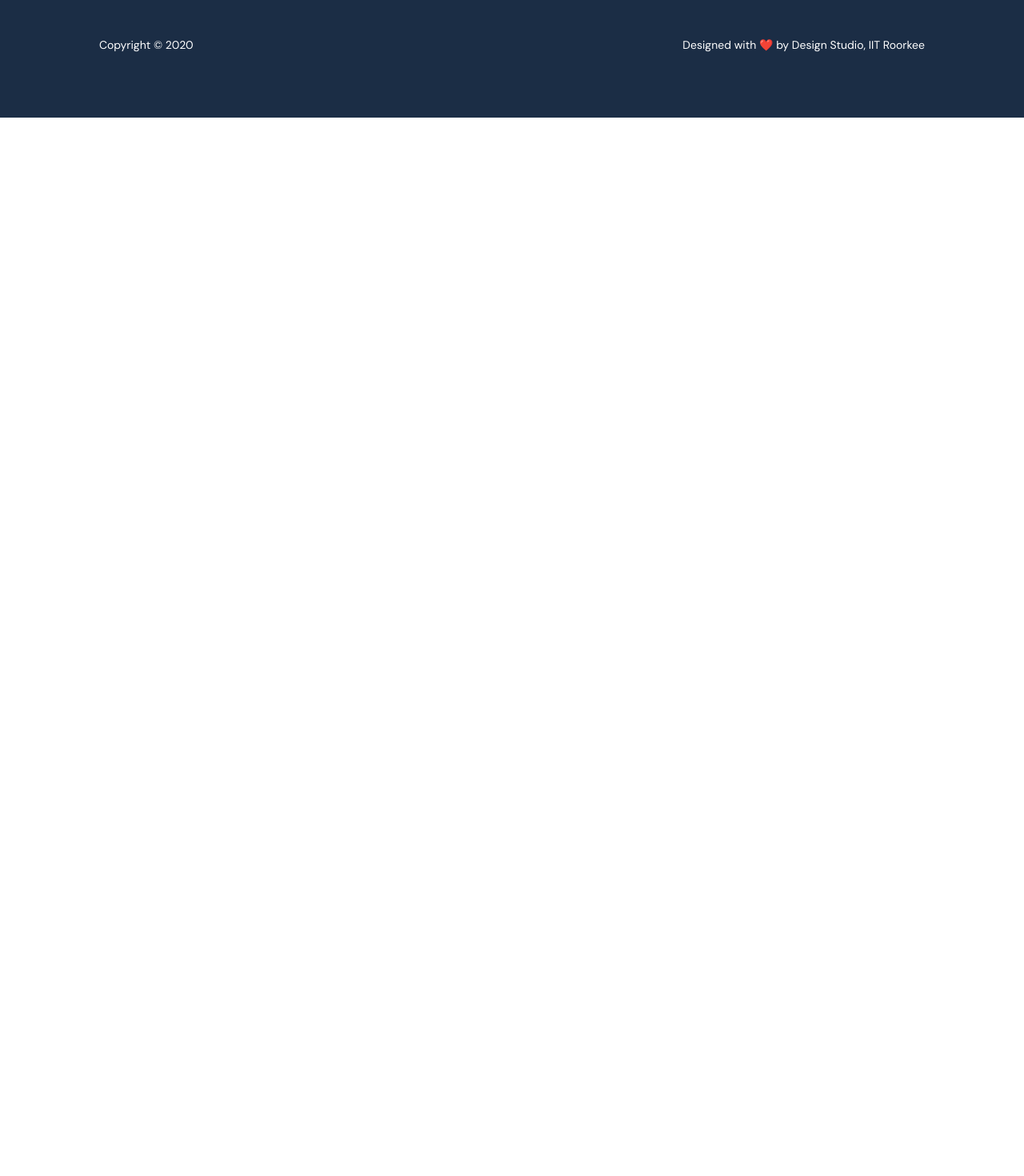
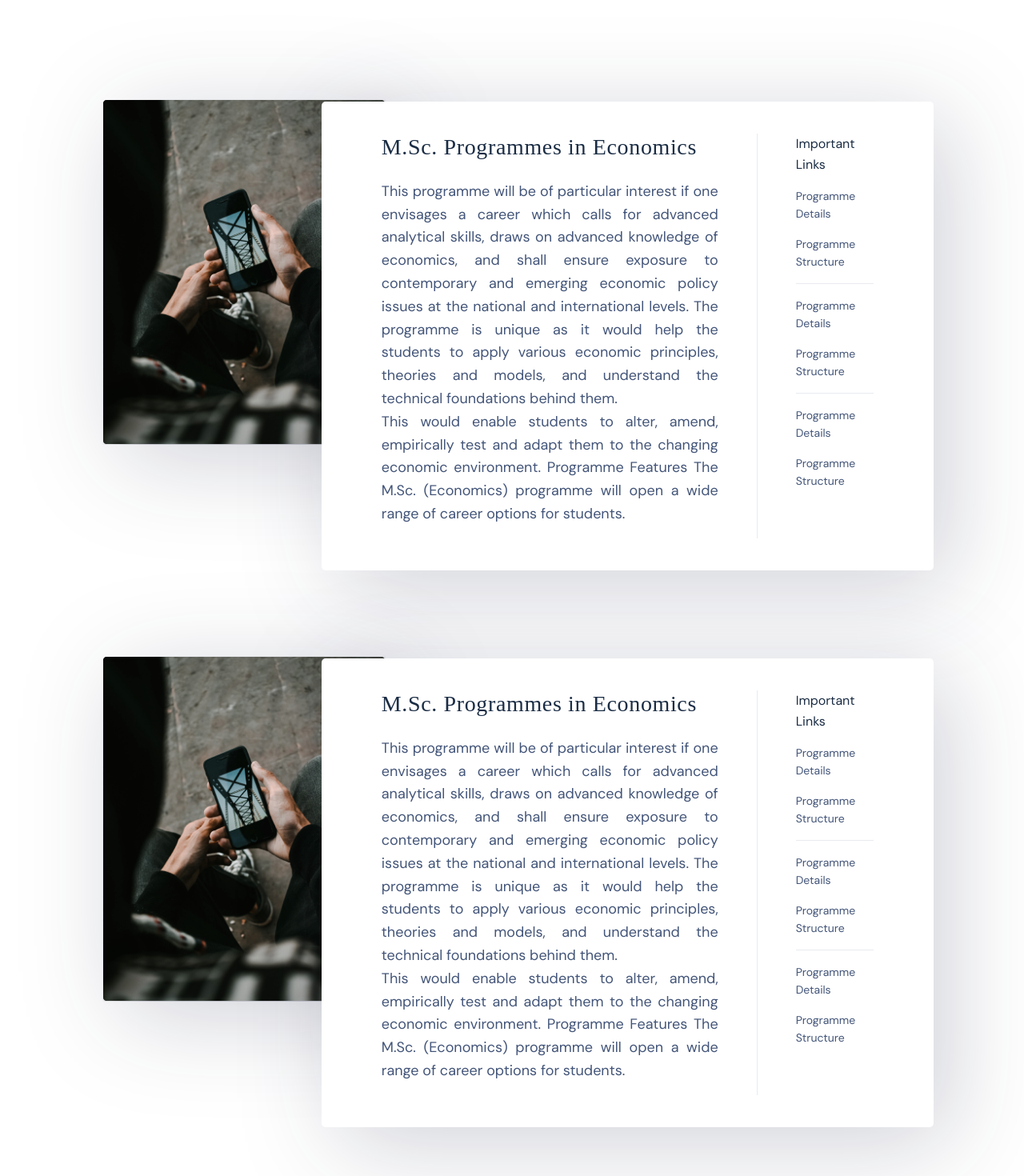
Before and after one commit to Anandjeechoubey/HSS-frontend, a React (Create React App) app: page /academics in a window 1280 px wide. Shown: the part 1240-2710 px from the top of the page at 80% size. Before the commit the page ends 1387 px from the top, so only its background shows below. Built offline with nearby package versions, Linux system fonts and the light colour scheme.

Commit message:
feat: acads page

```diff
--- a/src/index.scss
+++ b/src/index.scss
@@ -24,3 +24,4 @@
 @import "./styles/components/footer";
 @import "./styles/pages/about";
 @import "./styles/components/faculty";
+@import "./styles/pages/academics";
--- a/src/pages/about.js
+++ b/src/pages/about.js
@@ -63,10 +63,7 @@ function About() {
         </p>
       </HeroSection>
 
-      <section
-        className="padded-container d-flex align-items-center flex-wrap flex-md-nowrap"
-        style={{ background: "rgba(251, 251, 253, 1)" }}
-      >
+      <section className="padded-container d-flex align-items-center flex-wrap flex-md-nowrap grey-section">
         <img className="home--hist-img" src={history} />
         <div className="ofc--card about--history-card">
           <h1 className="section-heading">Our History</h1>
--- a/src/pages/academics.js
+++ b/src/pages/academics.js
@@ -1,5 +1,9 @@
 import React from "react";
 import HeroSection from "components/hero";
+import talks from "assets/images/talks.png";
+import history from "assets/images/history.png";
+import Row from "react-bootstrap/Row";
+import Col from "react-bootstrap/Col";
 
 function Academics() {
   return (
@@ -17,6 +21,161 @@ function Academics() {
           programme.
         </p>
       </HeroSection>
+
+      <section className="padded-container">
+        <h1 className="section-heading ">Programs Offered</h1>
+        <p className="section-content" style={{ maxWidth: "50rem" }}>
+          The Department welcomes students who are interested to pursue a PhD in
+          any of the area of humanities and social sciences. The Economics
+          discipline now admits a limited set of students in the M.Sc. programme
+          in Economics. Start exploring the areas/disciplines to explore your
+          interests and plan on joining us.
+        </p>
+      </section>
+
+      <section className="padded-container d-flex align-items-center flex-wrap flex-md-nowrap acad--progs-section">
+        <img className="dp-shadow acad--progs-img" src={talks} />
+        <div className="ofc--card acad--progs-card row">
+          <div className="col-9 pr-5">
+            <h2 className="section-heading mb-4">
+              M.Sc. Programmes in Economics
+            </h2>
+            <p className="section-content">
+              This programme will be of particular interest if one envisages a
+              career which calls for advanced analytical skills, draws on
+              advanced knowledge of economics, and shall ensure exposure to
+              contemporary and emerging economic policy issues at the national
+              and international levels. The programme is unique as it would help
+              the students to apply various economic principles, theories and
+              models, and understand the technical foundations behind them.
+              <br /> This would enable students to alter, amend, empirically
+              test and adapt them to the changing economic environment.
+              Programme Features The M.Sc. (Economics) programme will open a
+              wide range of career options for students.
+            </p>
+          </div>
+          <div className="col-3 acad--links-col pl-5">
+            <p>Important Links</p>
+            <a>Programme Details</a>
+            <a>Programme Structure</a>
+            <div className="acad--hr" />
+            <a>Programme Details</a>
+            <a>Programme Structure</a>
+            <div className="acad--hr" />
+            <a>Programme Details</a>
+            <a>Programme Structure</a>
+          </div>
+        </div>
+      </section>
+
+      <section className="padded-container d-flex align-items-center flex-wrap flex-md-nowrap acad--progs-section">
+        <img className="dp-shadow acad--progs-img" src={talks} />
+        <div className="ofc--card acad--progs-card row">
+          <div className="col-9 pr-5">
+            <h2 className="section-heading mb-4">
+              M.Sc. Programmes in Economics
+            </h2>
+            <p className="section-content">
+              This programme will be of particular interest if one envisages a
+              career which calls for advanced analytical skills, draws on
+              advanced knowledge of economics, and shall ensure exposure to
+              contemporary and emerging economic policy issues at the national
+              and international levels. The programme is unique as it would help
+              the students to apply various economic principles, theories and
+              models, and understand the technical foundations behind them.
+              <br /> This would enable students to alter, amend, empirically
+              test and adapt them to the changing economic environment.
+              Programme Features The M.Sc. (Economics) programme will open a
+              wide range of career options for students.
+            </p>
+          </div>
+          <div className="col-3 acad--links-col pl-5">
+            <p>Important Links</p>
+            <a>Programme Details</a>
+            <a>Programme Structure</a>
+            <div className="acad--hr" />
+            <a>Programme Details</a>
+            <a>Programme Structure</a>
+            <div className="acad--hr" />
+            <a>Programme Details</a>
+            <a>Programme Structure</a>
+          </div>
+        </div>
+      </section>
+
+      <section className="padded-container d-flex align-items-center flex-wrap flex-md-nowrap">
+        <div>
+          <h1 className="section-heading">Courses offered by HSS Department</h1>
+          <p className="section-content">
+            The department teaches on a number of core and optional UG/PG
+            courses. For UG programmes, the department offers ‘Basic’ core
+            courses in all of its disciplines. For PG programmes, the department
+            has specialized courses such as Technical Communication. <br />
+            The department has PhD programme in all of its disciplines. The
+            programme is divided into two parts: <br />
+            1. Coursework <br />
+            2. Dissertation writing <br />
+            The coursework part is composed of four Pre-PhD courses of four
+            credits each. Students will have to complete these courses in the
+            first year of their joining the PhD programme.
+          </p>
+        </div>
+        <img className="home--hist-img mr-0 ml-5" src={history} />
+      </section>
+
+      <section className="padded-container grey-section">
+        <h1 className="section-heading mb-4">Admissions</h1>
+        <p className="section-content" style={{ maxWidth: "50rem" }}>
+          The department offers a post-graduate M.Sc. course in Economics and a
+          PhD course in the disciplines of English, Economics, Sociology,
+          Psychology and Fine Arts.
+        </p>
+        <Row className="mt-5">
+          <Col>
+            <h1 className="section-heading mb-4">Ph.D. Admission</h1>
+            <ol className="section-content">
+              <li>
+                Notification for Ph.D. Admission for Autumn Semester 2019 will
+                be uploaded soon.
+              </li>
+              <li>
+                Click here for the proforma for Claim to Travel for Travel
+                Expenditure on account of PhD.
+              </li>
+            </ol>
+          </Col>
+          <Col md={1}>
+            <div
+              className="m-auto"
+              style={{
+                borderLeft: "1px solid #e8ebef",
+                height: "100%",
+                width: "1px",
+              }}
+            />
+          </Col>
+          <Col>
+            <h1 className="section-heading mb-4">M.Sc. Admission</h1>
+            <p className="section-content">
+              To apply for admission to M.Sc. Programme, a candidate is required
+              to qualify in the JAM (Joint Admission Test) for M.Sc. conducted
+              by IITs. Admission will be based on the merit of the candidate in
+              the written examination followed by an interview. The written test
+              will focus on analytical, verbal and mathematical abilities.
+              <br />
+              Candidates appearing for their final degree examination shall also
+              be eligible to appear for the admission tests. However, their
+              admission will be provisional and 2 subject to securing first
+              division in their bachelor’s degree examination. Reservation of
+              seats will be as per the Government of India norms.
+              <br />
+              Please follow the link for JAM 2019:
+              <br />
+              <a href="http://jam.iitkgp.ac.in/">http://jam.iitkgp.ac.in/</a>
+            </p>
+          </Col>
+        </Row>
+      </section>
     </>
   );
 }
--- a/src/styles/_layouts.scss
+++ b/src/styles/_layouts.scss
@@ -21,6 +21,10 @@
   background: rgba(251, 251, 253, 1);
 }
 
+.dp-shadow {
+  filter: drop-shadow(20px 20px 60px rgba(21, 27, 59, 0.2));
+}
+
 @include phone-only {
   .padded-container {
     padding: 2.5rem 1.5rem;
--- /dev/null
+++ b/src/styles/pages/_academics.scss
@@ -0,0 +1,48 @@
+.acad-- {
+  &progs-section {
+    padding-bottom: 12rem;
+  }
+
+  &progs-card {
+    width: 100%;
+    max-width: 100%;
+    margin-left: -5rem;
+    margin-bottom: -10rem;
+
+    P {
+      font-size: 1.125rem;
+      line-height: 1.8rem;
+    }
+
+    h2 {
+      font-size: 1.75rem;
+    }
+  }
+
+  &progs-img {
+    height: 27rem;
+  }
+
+  &links-col {
+    border-left: 1px solid #e8ebef;
+
+    p {
+      font-size: 1rem;
+      line-height: 160%;
+      color: $heading-blue;
+    }
+
+    a {
+      display: block;
+      font-size: 0.875rem;
+      line-height: 1.375rem;
+      margin: 1rem 0;
+      color: $light-blue !important;
+    }
+  }
+
+  &hr {
+    border-bottom: 1px solid #e8ebef;
+    margin: 1rem 0;
+  }
+}
```
